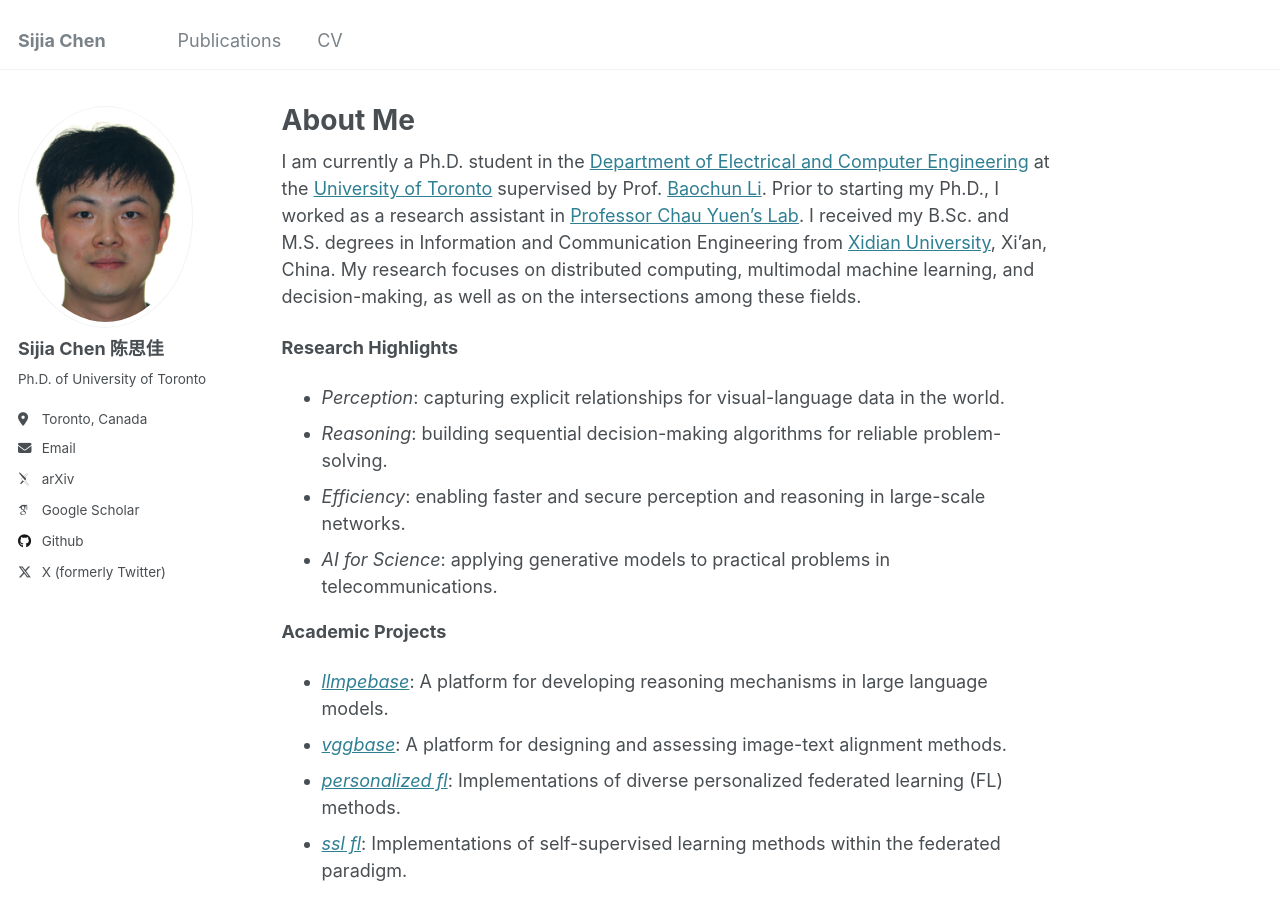
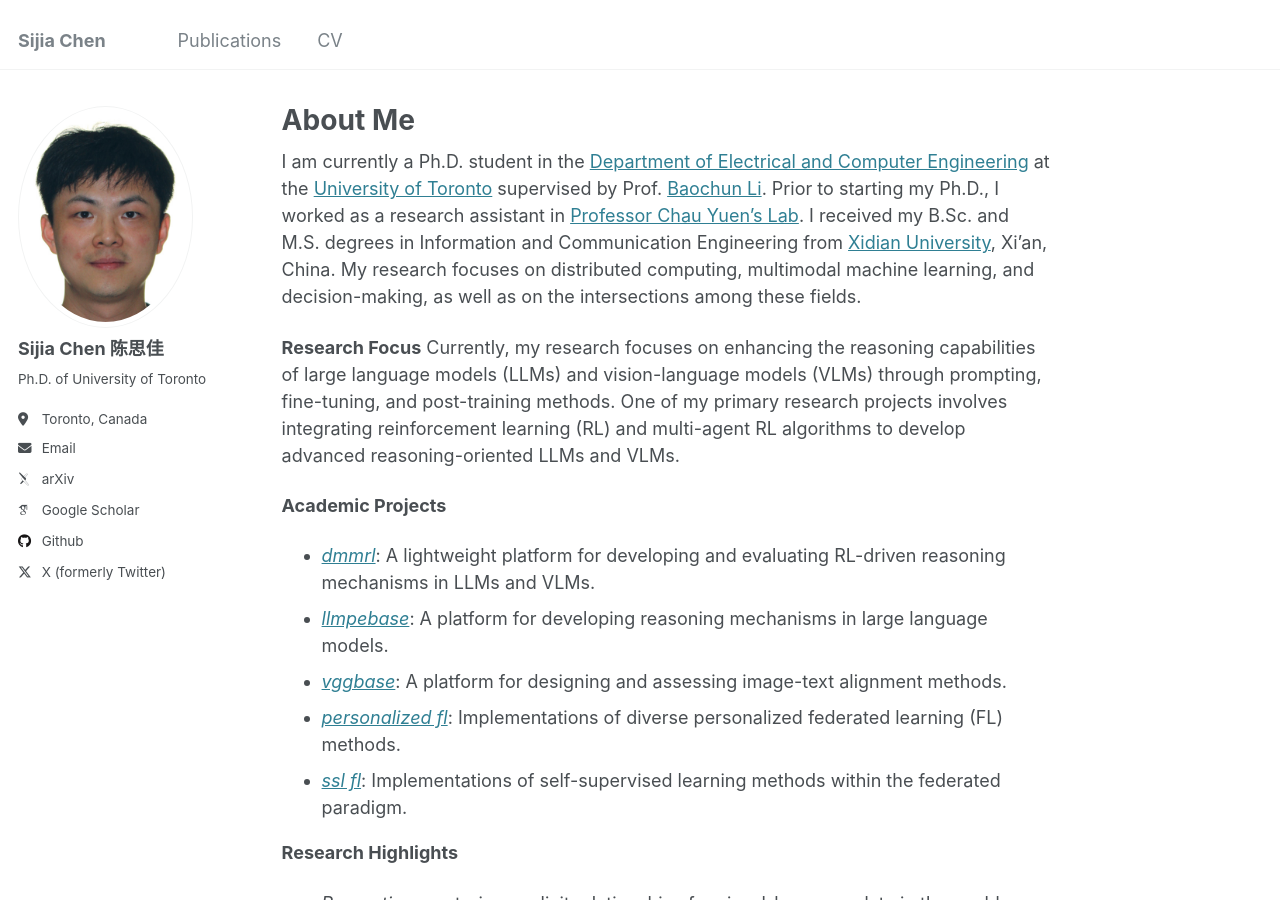
Before and after one commit to CSJDeveloper/sjiachen.github.io, a Jekyll site: the page built from _pages/about.md, in a window 1280 px wide and 900 px high. Built offline with Jekyll 4.4.1, drawn with Linux system fonts in a browser that asks for light colours; some web fonts are replaced.

Commit message:
Added more information of my research

```diff
--- a/_pages/about.md
+++ b/_pages/about.md
@@ -9,14 +9,18 @@ redirect_from:
 
 I am currently a Ph.D. student in the [Department of Electrical and Computer Engineering](https://www.ece.utoronto.ca/) at the [University of Toronto](https://www.utoronto.ca/) supervised by Prof. [Baochun Li](https://iqua.ece.toronto.edu/bli/). Prior to starting my Ph.D., I worked as a research assistant in [Professor Chau Yuen's Lab](https://blogs.ntu.edu.sg/chau-yuen/). I received my B.Sc. and M.S. degrees in Information and Communication Engineering from [Xidian University](https://en.xidian.edu.cn/), Xi'an, China. My research focuses on distributed computing, multimodal machine learning, and decision-making, as well as on the intersections among these fields.
 
+__Research Focus__
+Currently, my research focuses on enhancing the reasoning capabilities of large language models (LLMs) and vision-language models (VLMs) through prompting, fine-tuning, and post-training methods. One of my primary research projects involves integrating reinforcement learning (RL) and multi-agent RL algorithms to develop advanced reasoning-oriented LLMs and VLMs.
+
+__Academic Projects__
+- _[dmmrl](https://github.com/CSJDeveloper/open-dmmrl)_: A lightweight platform for developing and evaluating RL-driven reasoning mechanisms in LLMs and VLMs.
+- _[llmpebase](https://github.com/iQua/llmpebase)_: A platform for developing reasoning mechanisms in large language models.
+- _[vggbase](https://github.com/iQua/vggbase)_: A platform for designing and assessing image-text alignment methods.
+- _[personalized fl](https://github.com/TL-System/plato/tree/main/examples/personalized_fl)_: Implementations of diverse personalized federated learning (FL) methods.
+- _[ssl fl](https://github.com/TL-System/plato/tree/main/examples/ssl)_: Implementations of self-supervised learning methods within the federated paradigm.
+
 __Research Highlights__
 - _Perception_: capturing explicit relationships for visual-language data in the world.
 - _Reasoning_: building sequential decision-making algorithms for reliable problem-solving.
 - _Efficiency_: enabling faster and secure perception and reasoning in large-scale networks.
 - _AI for Science_: applying generative models to practical problems in telecommunications.
-
-__Academic Projects__
-- _[llmpebase](https://github.com/iQua/llmpebase)_: A platform for developing reasoning mechanisms in large language models.
-- _[vggbase](https://github.com/iQua/vggbase)_: A platform for designing and assessing image-text alignment methods.
-- _[personalized fl](https://github.com/TL-System/plato/tree/main/examples/personalized_fl)_: Implementations of diverse personalized federated learning (FL) methods.
-- _[ssl fl](https://github.com/TL-System/plato/tree/main/examples/ssl)_: Implementations of self-supervised learning methods within the federated paradigm.
```
